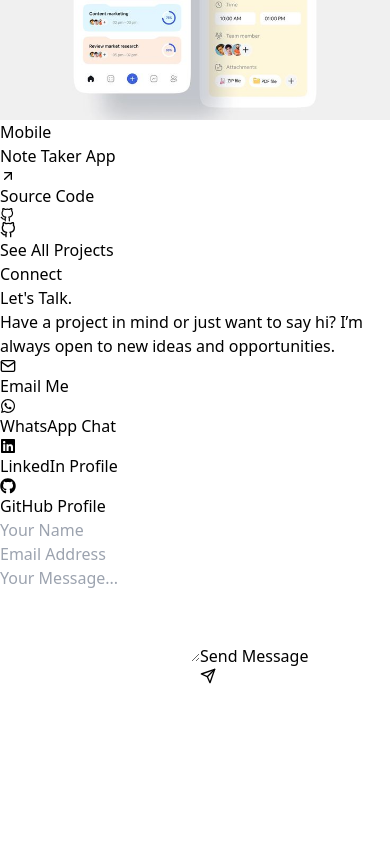
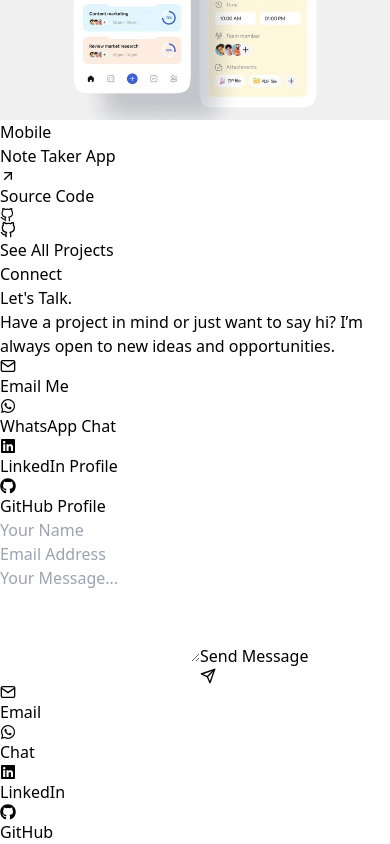
Before and after one commit to dedunipahasara/my-portfolio-app, a React (Vite) app: page / in a window 390 px wide. Shown: the part 4112-4956 px from the top of the page. Before the commit the page ends 4796 px from the top, so only its background shows below. Built offline with nearby package versions, Linux system fonts and the light colour scheme.

Commit message:
change the ui  for mobile devices

```diff
--- a/src/components/Contact.jsx
+++ b/src/components/Contact.jsx
@@ -32,7 +32,7 @@ export default function Contact() {
   return (
     <section
       id="contact"
-      className="relative min-h-screen flex items-center justify-center bg-[#0f172a] text-white px-4 sm:px-6 md:px-10 lg:px-16 py-20 overflow-hidden"
+      className="relative min-h-screen flex items-center justify-center bg-[#0f172a] text-white px-4 sm:px-6 md:px-10 lg:px-16 py-20 pb-24 lg:pb-0 overflow-hidden"
     >
       {/* Background */}
       <div className="absolute top-[-10%] right-[-10%] w-[60%] h-[60%] bg-purple-600/10 rounded-full blur-[120px]" />
@@ -61,51 +61,47 @@ export default function Contact() {
               Have a project in mind or just want to say hi? I’m always open to new ideas and opportunities.
             </p>
 
-            {/* CONTACT ITEMS */}
-            <div className="space-y-6 pt-4">
+            {/* DESKTOP ICONS ONLY */}
+            <div className="hidden lg:block space-y-6 pt-4">
 
               {/* Email */}
-              <div className="flex items-center gap-4 sm:gap-6 justify-center lg:justify-start">
-                <div className="w-12 sm:w-14 h-12 sm:h-14 rounded-2xl bg-white/5 border border-white/10 flex items-center justify-center">
-                  <FiMail className="text-purple-400 text-xl sm:text-2xl" />
+              <div className="flex items-center gap-6">
+                <div className="w-14 h-14 rounded-2xl bg-white/5 border border-white/10 flex items-center justify-center">
+                  <FiMail className="text-purple-400 text-2xl" />
                 </div>
-                <a
-                  href="mailto:thamashadeduni1030@gmail.com"
-                  className="text-sm sm:text-lg hover:text-purple-300"
-                >
+                <a href="mailto:thamashadeduni1030@gmail.com" className="text-lg hover:text-purple-300">
                   Email Me
                 </a>
               </div>
 
               {/* WhatsApp */}
-              <div className="flex items-center gap-4 sm:gap-6 justify-center lg:justify-start">
-                <div className="w-12 sm:w-14 h-12 sm:h-14 rounded-2xl bg-white/5 border border-white/10 flex items-center justify-center">
-                  <FaWhatsapp className="text-green-400 text-xl sm:text-2xl" />
+              <div className="flex items-center gap-6">
+                <div className="w-14 h-14 rounded-2xl bg-white/5 border border-white/10 flex items-center justify-center">
+                  <FaWhatsapp className="text-green-400 text-2xl" />
                 </div>
-                <a
-                  href={whatsappLink}
-                  target="_blank"
-                  rel="noreferrer"
-                  className="text-sm sm:text-lg hover:text-green-300"
-                >
+                <a href={whatsappLink} target="_blank" rel="noreferrer" className="text-lg hover:text-green-300">
                   WhatsApp Chat
                 </a>
               </div>
 
               {/* LinkedIn */}
-              <div className="flex items-center gap-4 sm:gap-6 justify-center lg:justify-start">
-                <div className="w-12 sm:w-14 h-12 sm:h-14 rounded-2xl bg-white/5 border border-white/10 flex items-center justify-center">
-                  <FaLinkedin className="text-blue-400 text-xl sm:text-2xl" />
+              <div className="flex items-center gap-6">
+                <div className="w-14 h-14 rounded-2xl bg-white/5 border border-white/10 flex items-center justify-center">
+                  <FaLinkedin className="text-blue-400 text-2xl" />
                 </div>
-                <a className="text-sm sm:text-lg">LinkedIn Profile</a>
+                <a href="#" className="text-lg hover:text-blue-300">
+                  LinkedIn Profile
+                </a>
               </div>
 
               {/* GitHub */}
-              <div className="flex items-center gap-4 sm:gap-6 justify-center lg:justify-start">
-                <div className="w-12 sm:w-14 h-12 sm:h-14 rounded-2xl bg-white/5 border border-white/10 flex items-center justify-center">
-                  <FaGithub className="text-slate-300 text-xl sm:text-2xl" />
+              <div className="flex items-center gap-6">
+                <div className="w-14 h-14 rounded-2xl bg-white/5 border border-white/10 flex items-center justify-center">
+                  <FaGithub className="text-slate-300 text-2xl" />
                 </div>
-                <a className="text-sm sm:text-lg">GitHub Profile</a>
+                <a href="https://github.com/dedunipahasara" target="_blank" rel="noreferrer" className="text-lg hover:text-slate-200">
+                  GitHub Profile
+                </a>
               </div>
 
             </div>
@@ -154,6 +150,32 @@ export default function Contact() {
 
         </div>
       </div>
+
+      {/* MOBILE FOOTER ICON BAR */}
+      <div className="lg:hidden fixed bottom-0 left-0 right-0 z-50 bg-[#0f172a]/80 backdrop-blur-xl border-t border-white/10 flex justify-around items-center py-3">
+
+        <a href="mailto:thamashadeduni1030@gmail.com" className="flex flex-col items-center text-xs text-slate-300">
+          <FiMail className="text-purple-400 text-xl" />
+          Email
+        </a>
+
+        <a href={whatsappLink} target="_blank" rel="noreferrer" className="flex flex-col items-center text-xs text-slate-300">
+          <FaWhatsapp className="text-green-400 text-xl" />
+          Chat
+        </a>
+
+        <a href="#" className="flex flex-col items-center text-xs text-slate-300">
+          <FaLinkedin className="text-blue-400 text-xl" />
+          LinkedIn
+        </a>
+
+        <a href="https://github.com/dedunipahasara" target="_blank" rel="noreferrer" className="flex flex-col items-center text-xs text-slate-300">
+          <FaGithub className="text-slate-300 text-xl" />
+          GitHub
+        </a>
+
+      </div>
+
     </section>
   );
 }
```
